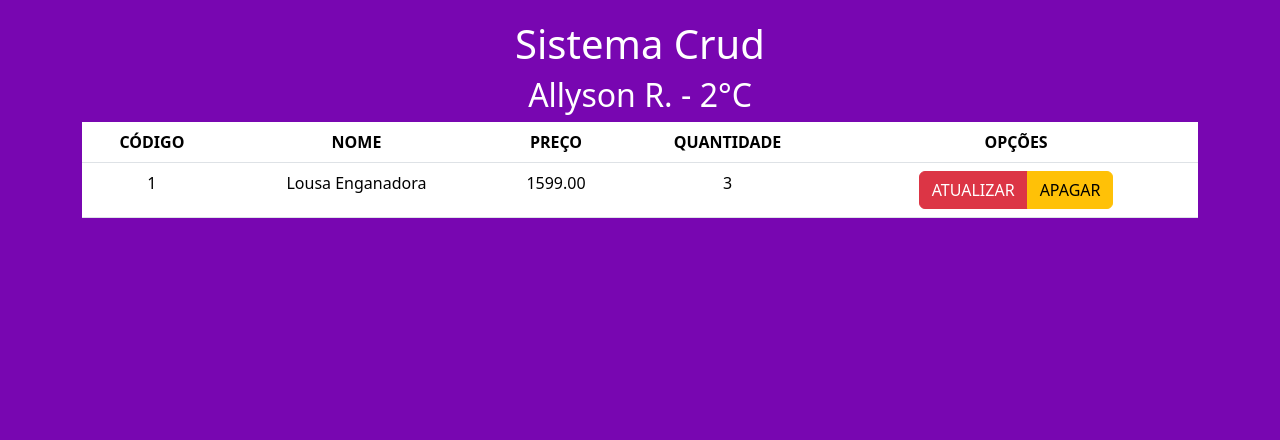
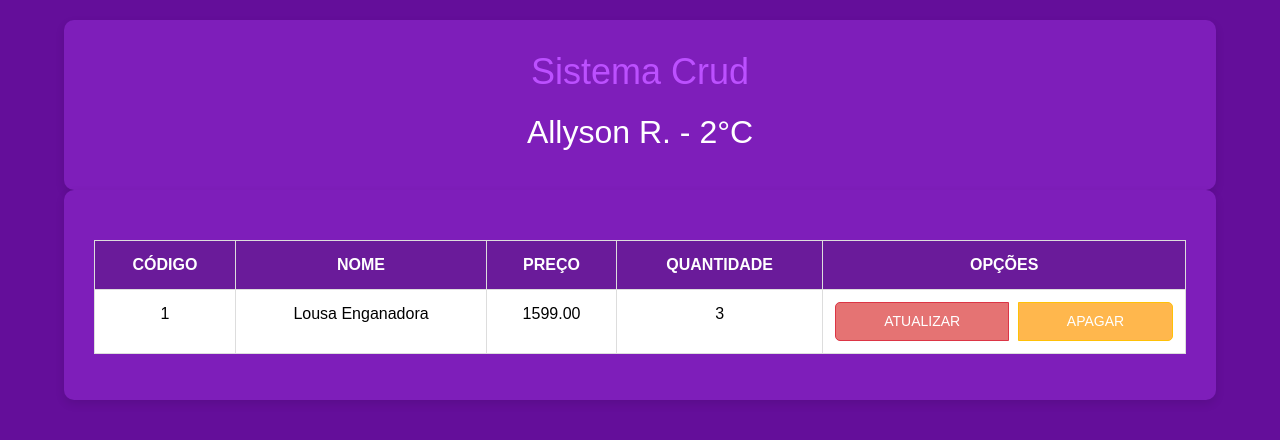
Before and after one commit to AllysonHub/Loja, a PHP site: page /listar.php in a window 1280 px wide. Shown: the top 440 px of the page. Run offline with PHP 8.4, Linux system fonts and the light colour scheme; data comes from the database, SQL or seed files in the repository.

Commit message:
totalmente finalizado

```diff
--- a/style.css
+++ b/style.css
@@ -1,12 +1,139 @@
-*{
+/* Reset básico */
+* {
     padding: 0;
     margin: 0;
     box-sizing: border-box;
 }
 
-body{
-    background-color: rgb(120, 6, 177);
+body {
+    font-family: 'Arial', sans-serif;
+    background-color: #640e9a;
+    color: #ffffff;
+    text-align: center;
+    padding-top: 20px;
+}
+
+.container {
+    width: 90%;
+    max-width: 1200px;
+    margin: 0 auto;
+    background-color: #7e1eba;
+    padding: 30px;
+    border-radius: 10px;
+    box-shadow: 0 4px 10px rgba(0, 0, 0, 0.1);
+}
+
+h1 {
+    font-size: 36px;
+    color: #bc50ff;
+    margin-bottom: 20px;
+}
+
+/* Estilo do formulário */
+form {
+    display: flex;
+    flex-direction: column;
+    align-items: center;
+}
+
+.form-control {
+    width: 80%;
+    padding: 12px;
+    margin: 10px 0;
+    border: 1px solid #ddd;
+    border-radius: 5px;
+    font-size: 16px;
+}
+
+.form-control:focus {
+    border-color: #6a1b9a;
+    outline: none;
+}
+
+button {
+    background-color: #6a1b9a;
     color: white;
+    border: none;
+    padding: 12px 25px;
+    border-radius: 5px;
+    font-size: 18px;
+    cursor: pointer;
+    margin-top: 10px;
+}
+
+button:hover {
+    background-color: #9c4dcc;
+}
+
+/* Estilo da tabela */
+.table {
+    width: 100%;
+    margin-top: 20px;
+    border-collapse: collapse;
+}
+
+.table th, .table td {
+    padding: 12px;
     text-align: center;
-    margin-top: 20px;
+    border: 1px solid #ddd;
 }
+
+.table th {
+    background-color: #6a1b9a;
+    color: white;
+}
+
+.table tr:nth-child(even) {
+    background-color: #f9f9f9;
+}
+
+.table .btn-group {
+    display: flex;
+    justify-content: center;
+    gap: 10px;
+}
+
+.table .btn {
+    padding: 8px 15px;
+    font-size: 14px;
+    text-align: center;
+    border-radius: 5px;
+}
+
+.table .btn-danger {
+    background-color: #e57373;
+    color: white;
+}
+
+.table .btn-danger:hover {
+    background-color: #f44336;
+}
+
+.table .btn-warning {
+    background-color: #ffb74d;
+    color: white;
+}
+
+.table .btn-warning:hover {
+    background-color: #ff9800;
+}
+
+/* Responsividade */
+@media (max-width: 768px) {
+    .form-control {
+        width: 95%;
+    }
+
+    .table th, .table td {
+        padding: 8px;
+    }
+
+    .table .btn {
+        font-size: 12px;
+        padding: 6px 12px;
+    }
+
+    h1 {
+        font-size: 28px;
+    }
+}
```
Also changed, not shown: form_cadastra.php (indentation only).
